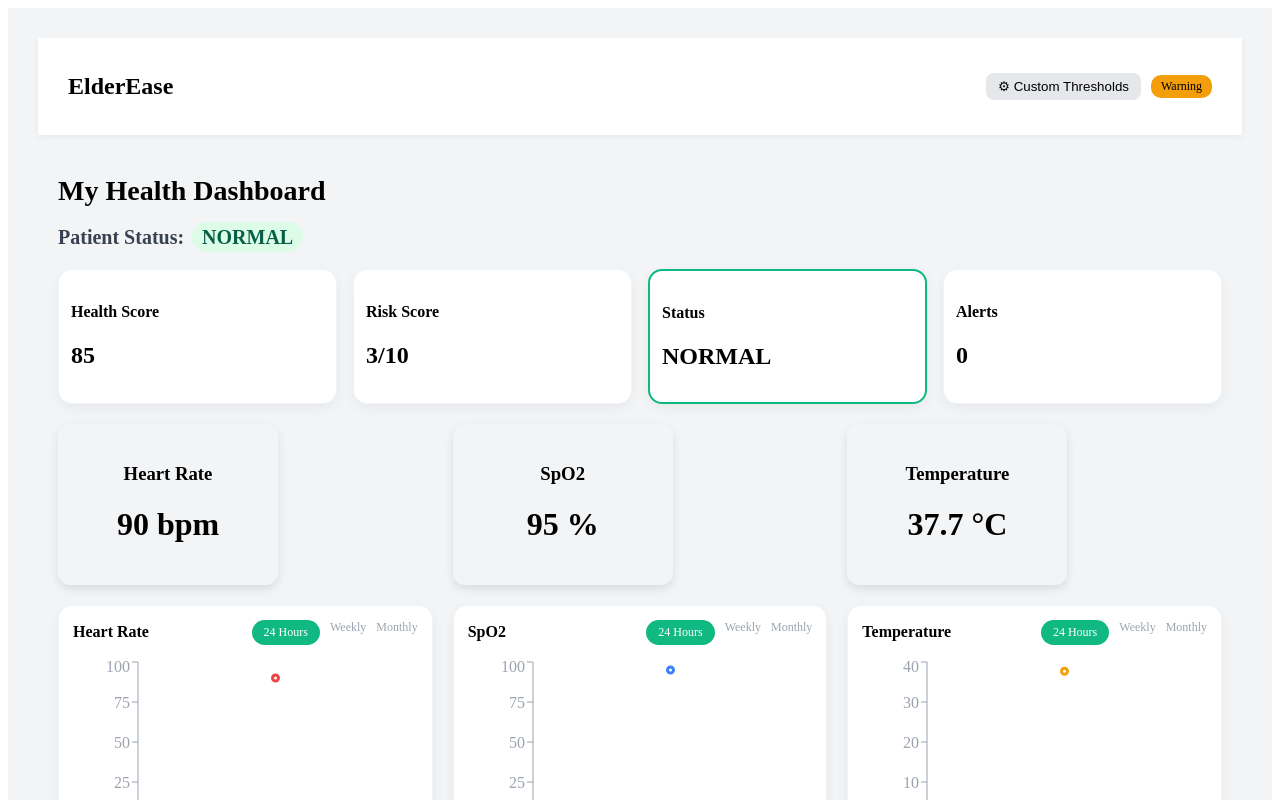
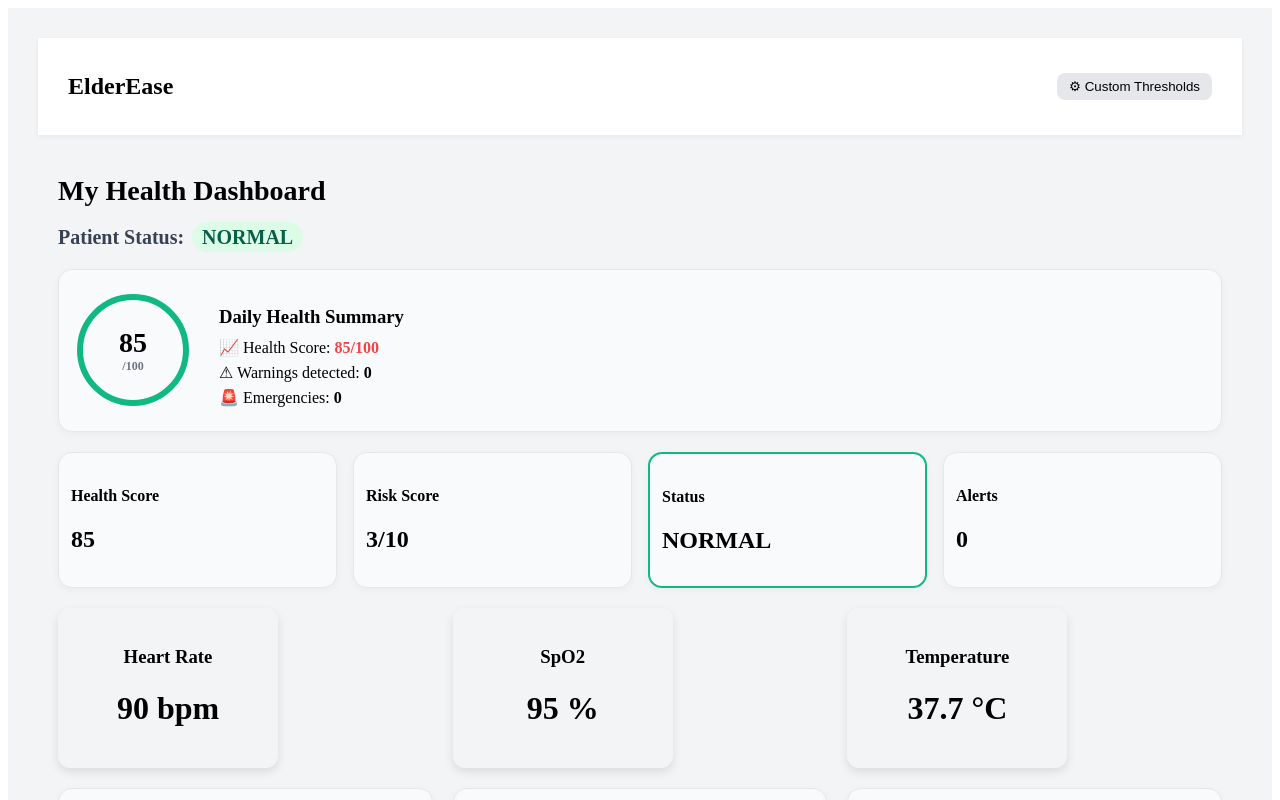
Before and after one commit to Aadya2901/ElderEase, a React app in the folder frontend/: page / in a window 1280 px wide. Shown: the top 800 px of the page. Built offline with nearby package versions, Linux system fonts and the light colour scheme; the HTML template or start-up script is replaced by a standard one.

Commit message:
style: refine card design with softer background, borders, and improved visual consistency

```diff
--- a/frontend/src/pages/PatientDashboard.jsx
+++ b/frontend/src/pages/PatientDashboard.jsx
@@ -80,11 +80,11 @@ export default function PatientDashboard() {
       : "NORMAL";
 
   const card = {
-    background: "#ffffff",
+    background: "#f9fafb",
     padding: "18px",
     borderRadius: "14px",
-    border: "1px solid #f1f5f9",
-    boxShadow: "0 4px 12px rgba(0,0,0,0.05)",
+    border: "1px solid #e5e7eb",
+    boxShadow: "0 2px 8px rgba(0,0,0,0.04)",
     transition: "all 0.2s ease",
     cursor: "pointer"
   };
@@ -121,14 +121,22 @@ export default function PatientDashboard() {
           ⚙ Custom Thresholds
         </button>
 
-          <span style={{
-            background: "#f59e0b",
+          {/* <span style={{
             padding: "4px 10px",
             borderRadius: "10px",
-            fontSize: "12px"
+            fontSize: "12px",
+            fontWeight: "500",
+            background:
+              status === "EMERGENCY" ? "#fee2e2" :
+              status === "WARNING" ? "#fef3c7" :
+              "#dcfce7",
+            color:
+              status === "EMERGENCY" ? "#991b1b" :
+              status === "WARNING" ? "#92400e" :
+              "#065f46"
           }}>
-            Warning
-          </span>
+            {status}
+          </span> */}
         </div>
 
       </div>
@@ -221,6 +229,7 @@ export default function PatientDashboard() {
           My Health Dashboard
         </h1>
 
+        {/* PATIENT STATUS */}
         <h2 style={{
           fontSize: "20px",
           fontWeight: "600",
@@ -246,6 +255,68 @@ export default function PatientDashboard() {
         </h2>
 
         {/* 📊 HEALTH SUMMARY */}
+        <div style={{
+          ...card,
+          marginTop: "20px",
+          display: "flex",
+          alignItems: "center",
+          gap: "30px"
+        }}>
+
+          {/* 🔴 CIRCLE SCORE */}
+          <div style={{
+            width: "100px",
+            height: "100px",
+            borderRadius: "50%",
+            border: `6px solid ${
+              (100 - riskScore * 5) < 50 ? "#ef4444" :
+              (100 - riskScore * 5) < 75 ? "#f59e0b" :
+              "#10b981"
+            }`,
+            display: "flex",
+            flexDirection: "column",
+            alignItems: "center",
+            justifyContent: "center",
+            fontWeight: "700"
+          }}>
+            <span style={{ fontSize: "28px" }}>
+              {100 - riskScore * 5}
+            </span>
+            <span style={{ fontSize: "12px", color: "#6b7280" }}>
+              /100
+            </span>
+          </div>
+
+          {/* 📊 TEXT SECTION */}
+          <div>
+            <h3 style={{ marginBottom: "10px" }}>
+              Daily Health Summary
+            </h3>
+
+            <p style={{ margin: "6px 0" }}>
+              📈 Health Score:{" "}
+              <span style={{ color: "#ef4444", fontWeight: "600" }}>
+                {100 - riskScore * 5}/100
+              </span>
+            </p>
+
+            <p style={{ margin: "6px 0" }}>
+              ⚠ Warnings detected:{" "}
+              <span style={{ fontWeight: "600" }}>
+                {riskLevel === "MEDIUM" ? 1 : 0}
+              </span>
+            </p>
+
+            <p style={{ margin: "6px 0" }}>
+              🚨 Emergencies:{" "}
+              <span style={{ fontWeight: "600" }}>
+                {riskLevel === "HIGH" ? 1 : 0}
+              </span>
+            </p>
+          </div>
+
+        </div>
+
        {/* 📊 KPI CARDS */}
           <div style={{
             display: "grid",
```
